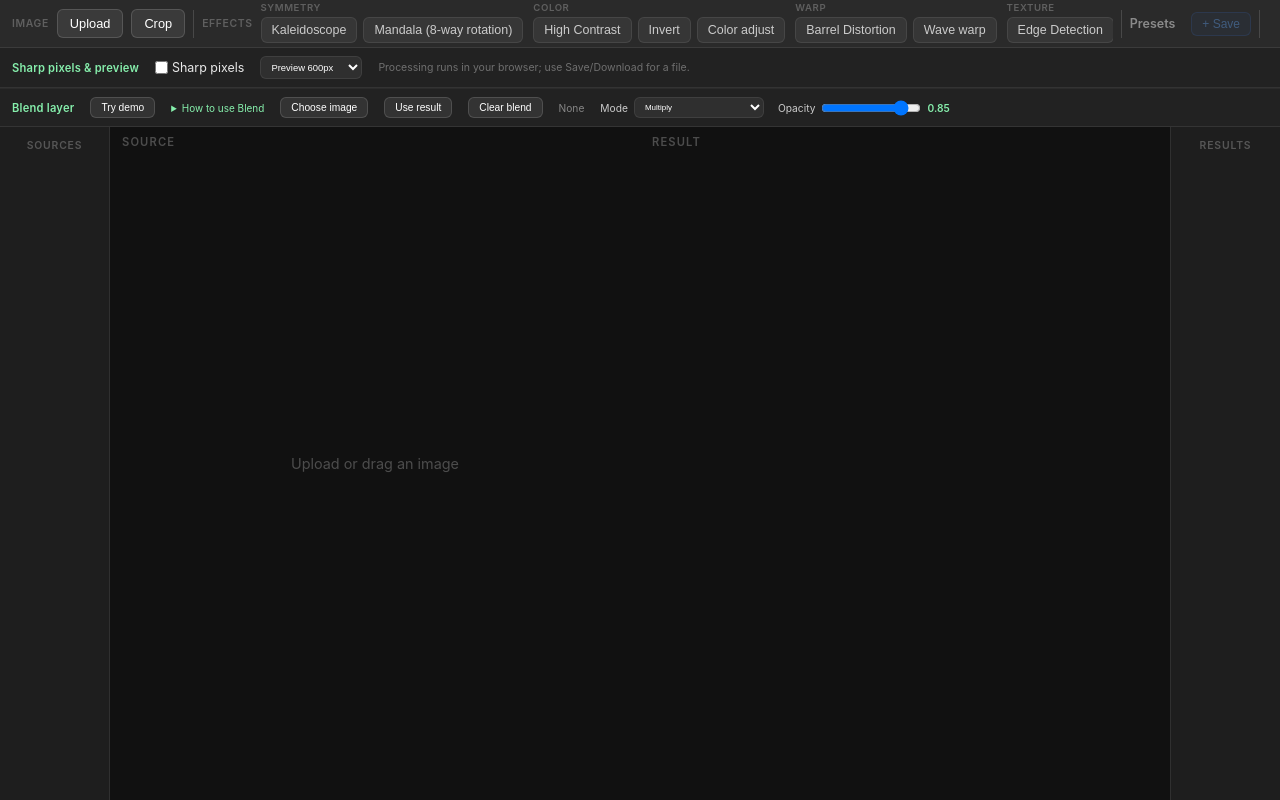
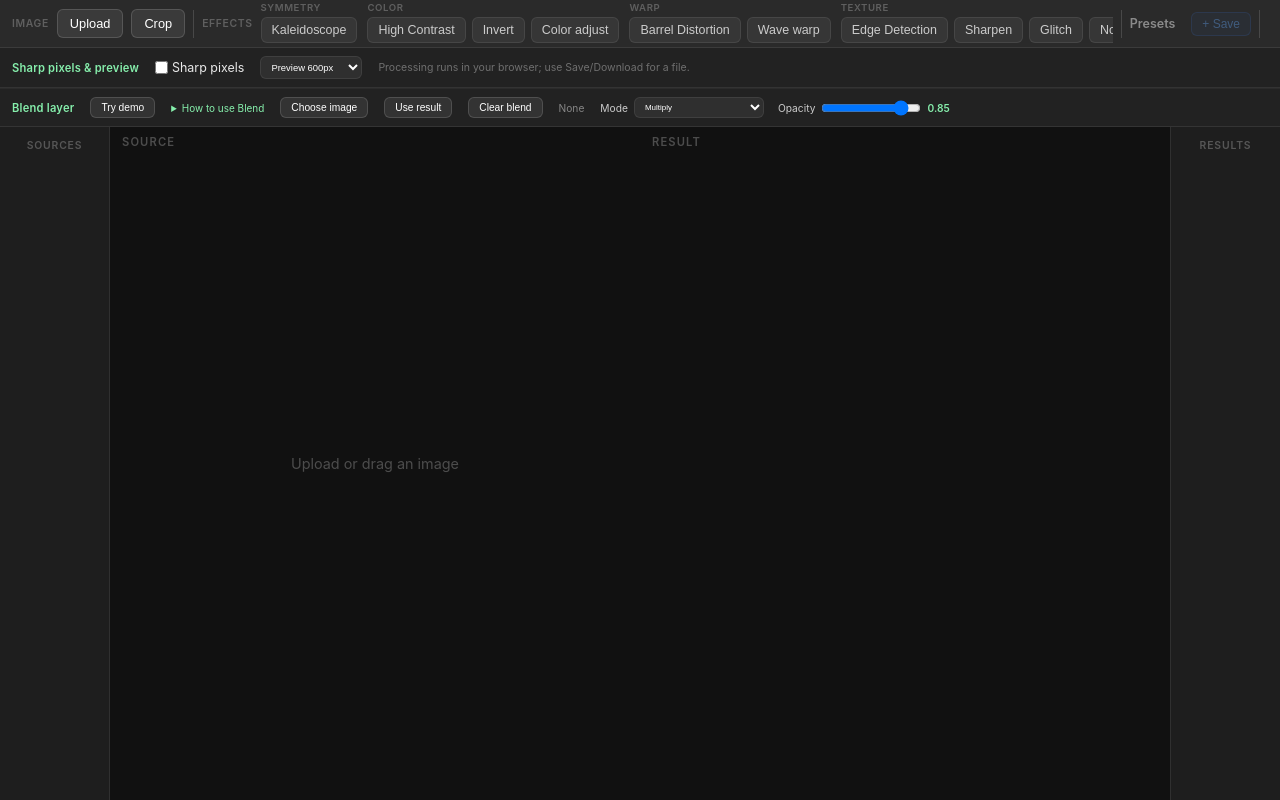
Before and after one commit to rioredwards/kaleidoscope-app, a website built with Vite: page index.html in a window 1280 px wide. Built offline with nearby package versions, Linux system fonts and the light colour scheme.

Commit message:
fix(ui): stabilize effects toolbar for demo

```diff
--- a/src/effects-catalog.js
+++ b/src/effects-catalog.js
@@ -39,7 +39,6 @@
       opacity: { default: 0.85, min: 0, max: 1, step: 0.05 },
     },
   },
-  { id: 'mandala', name: 'Mandala (8-way rotation)', category: 'symmetry', params: {} },
   { id: 'edge_detect', name: 'Edge Detection', category: 'texture', params: {} },
   {
     id: 'high_contrast',
--- a/src/style.css
+++ b/src/style.css
@@ -125,10 +125,13 @@
       flex: 1;
       min-width: 0;
       overflow-x: auto;
-      scrollbar-width: thin;
+      overflow-y: hidden;
+      -ms-overflow-style: none;
+      scrollbar-width: none;
       padding-bottom: 2px;
+      scrollbar-gutter: stable both-edges;
     }
-    .toolbar-effects::-webkit-scrollbar { height: 4px; }
+    .toolbar-effects::-webkit-scrollbar { display: none; }
     .toolbar-effects::-webkit-scrollbar-thumb { background: rgba(255,255,255,0.12); border-radius: 2px; }
 
     .effect-category {
```
Also changed, not shown: README.md.
